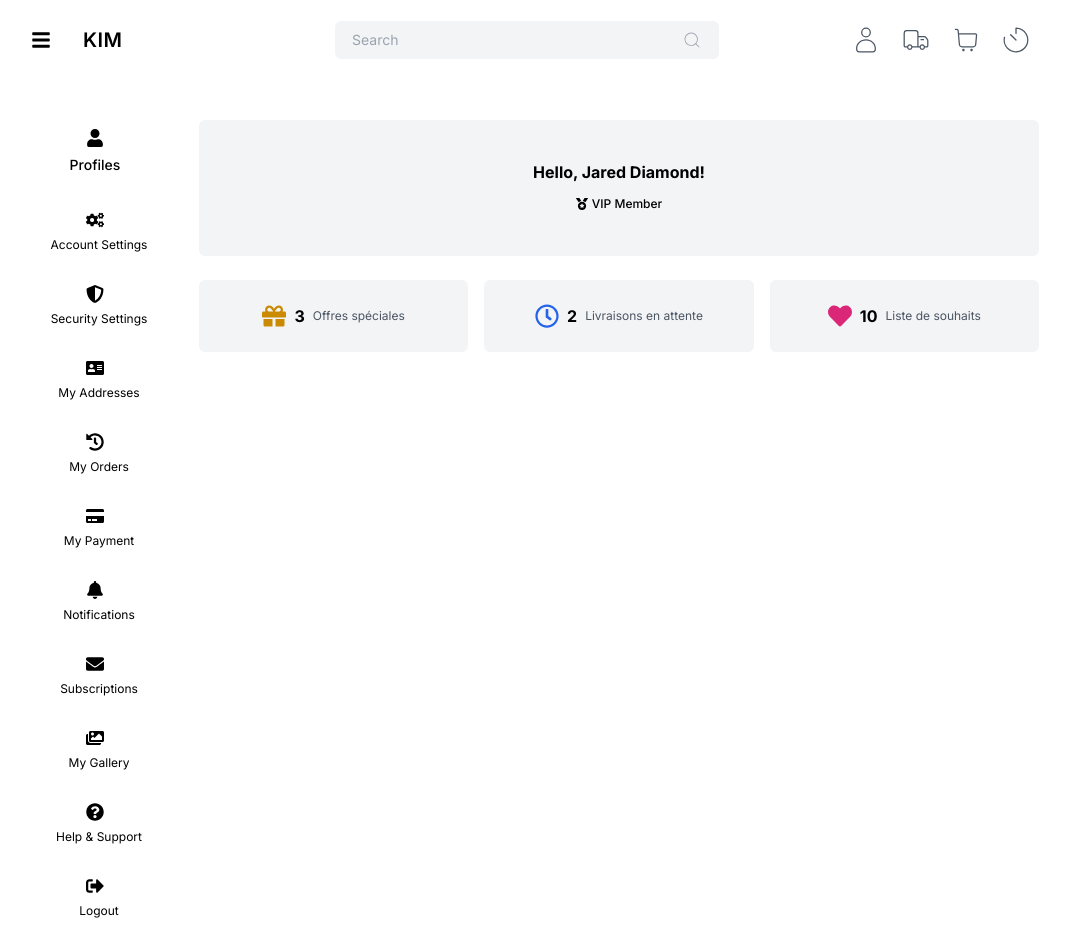
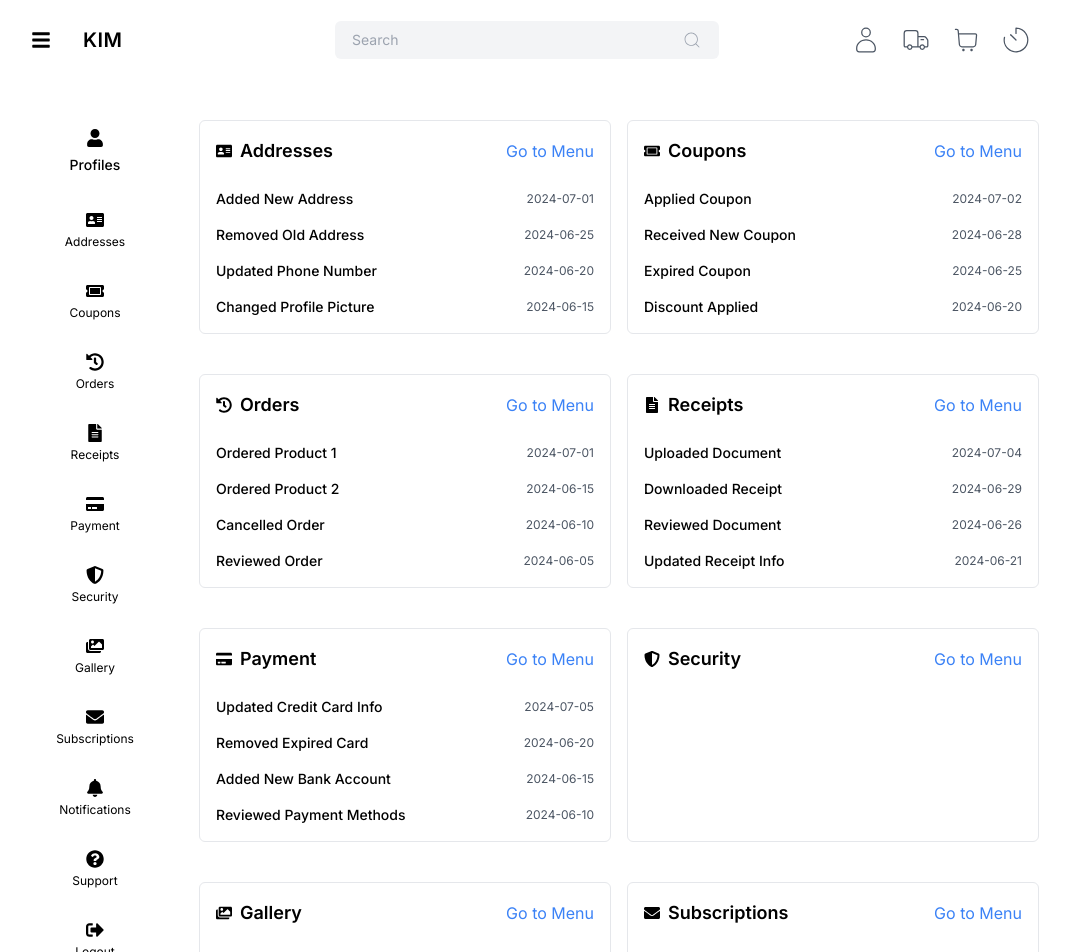
Before and after one commit to snrtn/ecommerce, a Next.js app in the folder ecommerce.front/: page /user in a window 1280 px wide. Shown: the top 952 px of the page, without its empty margins (113-1183 px from the left). Built offline with nearby package versions, Linux system fonts and the light colour scheme.

Commit message:
commit 20.07.2024

```diff
--- a/ecommerce.front/src/app/user/page.tsx
+++ b/ecommerce.front/src/app/user/page.tsx
@@ -28,7 +28,7 @@ const UserPage = () => {
       <div className="mt-10 h-full w-full md:w-5/6">
         {activeSection === "default" && (
           <section id="default">
-            <Default />
+            <Default setActiveSection={setActiveSection} />
           </section>
         )}
         {activeSection === "personal-info" && (
--- a/ecommerce.front/src/components/app/user/Default.tsx
+++ b/ecommerce.front/src/components/app/user/Default.tsx
@@ -1,69 +1,151 @@
 "use client";
 
 import React from "react";
-import Image from "next/image";
 import {
-  FaShoppingCart,
-  FaTruck,
-  FaHeart,
-  FaMedal,
-  FaGift,
-  FaRegClock,
+  FaAddressCard,
+  FaHistory,
+  FaImages,
+  FaCreditCard,
+  FaBell,
+  FaShieldAlt,
+  FaEnvelope,
+  FaQuestionCircle,
+  FaSignOutAlt,
+  FaTicketAlt,
+  FaFileAlt,
 } from "react-icons/fa";
 
-const Default: React.FC = () => {
+export interface RecentItem {
+  title: string;
+  date: string;
+}
+
+type DefaultProps = {
+  setActiveSection: (section: string) => void;
+};
+
+const Default: React.FC<DefaultProps> = ({ setActiveSection }) => {
   const userName = "Jared Diamond";
-  const userRank = "VIP Member"; // 유저 등급 예시 데이터
-  const recentPurchases = [
+  const userRank = "VIP Member";
+
+  const recentData: { [key: string]: RecentItem[] } = {
+    "personal-info": [
+      { title: "Added New Address", date: "2024-07-01" },
+      { title: "Removed Old Address", date: "2024-06-25" },
+      { title: "Updated Phone Number", date: "2024-06-20" },
+      { title: "Changed Profile Picture", date: "2024-06-15" },
+    ],
+    coupons: [
+      { title: "Applied Coupon", date: "2024-07-02" },
+      { title: "Received New Coupon", date: "2024-06-28" },
+      { title: "Expired Coupon", date: "2024-06-25" },
+      { title: "Discount Applied", date: "2024-06-20" },
+    ],
+    "order-history": [
+      { title: "Ordered Product 1", date: "2024-07-01" },
+      { title: "Ordered Product 2", date: "2024-06-15" },
+      { title: "Cancelled Order", date: "2024-06-10" },
+      { title: "Reviewed Order", date: "2024-06-05" },
+    ],
+    "documents-receipts": [
+      { title: "Uploaded Document", date: "2024-07-04" },
+      { title: "Downloaded Receipt", date: "2024-06-29" },
+      { title: "Reviewed Document", date: "2024-06-26" },
+      { title: "Updated Receipt Info", date: "2024-06-21" },
+    ],
+    "payment-info": [
+      { title: "Updated Credit Card Info", date: "2024-07-05" },
+      { title: "Removed Expired Card", date: "2024-06-20" },
+      { title: "Added New Bank Account", date: "2024-06-15" },
+      { title: "Reviewed Payment Methods", date: "2024-06-10" },
+    ],
+    notifications: [
+      { title: "New Promo Code", date: "2024-07-01" },
+      { title: "Sale Alert", date: "2024-06-25" },
+      { title: "App Update Available", date: "2024-06-20" },
+      { title: "New Feature Announcement", date: "2024-06-15" },
+    ],
+    subscriptions: [
+      { title: "Subscribed to Newsletter", date: "2024-07-02" },
+      { title: "Unsubscribed from Promotions", date: "2024-06-28" },
+      { title: "Renewed Subscription", date: "2024-06-25" },
+      { title: "Cancelled Subscription", date: "2024-06-20" },
+    ],
+    "reviews-ratings": [
+      { title: "Reviewed Product 1", date: "2024-07-03" },
+      { title: "Rated Product 2", date: "2024-06-29" },
+      { title: "Commented on Review", date: "2024-06-25" },
+      { title: "Updated Review", date: "2024-06-20" },
+    ],
+    "help-support": [
+      { title: "Contacted Support", date: "2024-07-07" },
+      { title: "Opened Ticket", date: "2024-06-26" },
+      { title: "Resolved Issue", date: "2024-06-20" },
+      { title: "Received Feedback", date: "2024-06-15" },
+    ],
+    logout: [
+      { title: "Logged Out", date: "2024-07-09" },
+      { title: "Logged In", date: "2024-06-30" },
+      { title: "Session Expired", date: "2024-06-25" },
+      { title: "Password Changed", date: "2024-06-20" },
+    ],
+  };
+
+  const items = [
+    { id: "personal-info", title: "Addresses", icon: <FaAddressCard /> },
+    { id: "coupons", title: "Coupons", icon: <FaTicketAlt /> },
+    { id: "order-history", title: "Orders", icon: <FaHistory /> },
     {
-      image:
-        "https://images.pexels.com/photos/22944590/pexels-photo-22944590.jpeg",
-      name: "Product 1",
-      date: "2024-07-01",
+      id: "documents-receipts",
+      title: "Receipts",
+      icon: <FaFileAlt />,
     },
+    { id: "payment-info", title: "Payment", icon: <FaCreditCard /> },
     {
-      image:
-        "https://images.pexels.com/photos/23172134/pexels-photo-23172134.jpeg",
-      name: "Product 2",
-      date: "2024-06-15",
+      id: "security-settings",
+      title: "Security",
+      icon: <FaShieldAlt />,
     },
+    { id: "reviews-ratings", title: "Gallery", icon: <FaImages /> },
+    { id: "subscriptions", title: "Subscriptions", icon: <FaEnvelope /> },
+    { id: "notifications", title: "Notifications", icon: <FaBell /> },
+    { id: "help-support", title: "Support", icon: <FaQuestionCircle /> },
+    { id: "logout", title: "Logout", icon: <FaSignOutAlt /> },
   ];
 
   return (
     <div className="min-h-[70vh] px-8 md:px-0">
-      <div className="mb-6 flex flex-col items-center justify-center rounded-md bg-gray-100 p-10">
-        <h1 className="text-md font-bold">Hello, {userName}!</h1>
-        <div className="mt-2">
-          <h2 className="flex items-center text-xl font-semibold">
-            <span className="inline-flex items-center rounded bg-gray-100 px-2 py-1 text-xs font-medium text-black">
-              <FaMedal className="mr-1" /> {userRank}
-            </span>
-          </h2>
-        </div>
-      </div>
-
-      <div className="mb-6 grid grid-cols-2 gap-4 md:grid-cols-3">
-        <div className="flex items-center justify-center rounded-md bg-gray-100 p-6">
-          <FaGift className="mr-2 text-2xl text-yellow-600" />
-          <div className="flex items-center gap-2">
-            <p className="text-md font-bold">3</p>
-            <p className="text-xs text-gray-600">Offres spéciales</p>
+      <div className="mb-6 grid grid-cols-1 gap-4 md:grid-cols-2">
+        {items.map((item) => (
+          <div
+            key={item.id}
+            className="mb-6 flex-1 gap-4 rounded-md border p-4"
+          >
+            <div className="items-left flex w-full flex-col">
+              <div className="flex items-center">
+                {item.icon}
+                <h2 className="ml-2 text-lg font-semibold">{item.title}</h2>
+                <button
+                  onClick={() => setActiveSection(item.id)}
+                  className="ml-auto text-blue-500"
+                >
+                  Go to Menu
+                </button>
+              </div>
+              <div className="mt-6 grid w-full gap-4 md:grid-cols-1">
+                {recentData[item.id]?.map((recentItem, index) => (
+                  <div
+                    key={index}
+                    className="flex w-full items-center justify-between gap-4"
+                  >
+                    <p className="text-sm font-medium">{recentItem.title}</p>
+                    <p className="text-xs text-gray-600">{recentItem.date}</p>
+                  </div>
+                ))}
+              </div>
+            </div>
           </div>
-        </div>
-        <div className="flex items-center justify-center rounded-md bg-gray-100 p-6">
-          <FaRegClock className="mr-2 text-2xl text-blue-600" />
-          <div className="flex items-center gap-2">
-            <p className="text-md font-bold">2</p>
-            <p className="text-xs text-gray-600">Livraisons en attente</p>
-          </div>
-        </div>
-        <div className="flex items-center justify-center rounded-md bg-gray-100 p-6">
-          <FaHeart className="mr-2 text-2xl text-pink-600" />
-          <div className="flex items-center gap-2">
-            <p className="text-md font-bold">10</p>
-            <p className="text-xs text-gray-600">Liste de souhaits</p>
-          </div>
-        </div>
+        ))}
       </div>
     </div>
   );
--- a/ecommerce.front/src/components/app/user/Sidebar.tsx
+++ b/ecommerce.front/src/components/app/user/Sidebar.tsx
@@ -8,13 +8,15 @@ import {
   FaImages,
   FaCreditCard,
   FaBell,
-  FaCogs,
   FaShieldAlt,
   FaEnvelope,
   FaQuestionCircle,
   FaSignOutAlt,
+  FaTicketAlt,
+  FaFileAlt,
 } from "react-icons/fa";
 import useMediaQuery from "@/hooks/useMediaQuery";
+import SidebarItem from "./SidebarItem";
 
 type SidebarProps = {
   setActiveSection: (section: string) => void;
@@ -27,10 +29,28 @@ const Sidebar: React.FC<SidebarProps> = ({
 }) => {
   const isMobile = useMediaQuery(768);
   const isVerySmallScreen = useMediaQuery(480);
-  const SideBaseBtn =
-    "w-full justify-center items-center flex-col text-sm p-3 rounded-md transition";
-  const SideActiveBtn = "bg-gray-100 font-medium";
-  const SideInactiveBtn = "text-black hover:bg-gray-100";
+
+  const items = [
+    { id: "personal-info", title: "Addresses", icon: <FaAddressCard /> },
+    { id: "coupons", title: "Coupons", icon: <FaTicketAlt /> },
+    { id: "order-history", title: "Orders", icon: <FaHistory /> },
+    {
+      id: "documents-receipts",
+      title: "Receipts",
+      icon: <FaFileAlt />,
+    },
+    { id: "payment-info", title: "Payment", icon: <FaCreditCard /> },
+    {
+      id: "security-settings",
+      title: "Security",
+      icon: <FaShieldAlt />,
+    },
+    { id: "reviews-ratings", title: "Gallery", icon: <FaImages /> },
+    { id: "subscriptions", title: "Subscriptions", icon: <FaEnvelope /> },
+    { id: "notifications", title: "Notifications", icon: <FaBell /> },
+    { id: "help-support", title: "Support", icon: <FaQuestionCircle /> },
+    { id: "logout", title: "Logout", icon: <FaSignOutAlt /> },
+  ];
 
   return (
     <div className="h-full w-full px-4 md:p-2">
@@ -44,138 +64,17 @@ const Sidebar: React.FC<SidebarProps> = ({
         </button>
       </div>
       <ul
-        className={`grid gap-2 ${isVerySmallScreen ? "grid-cols-2" : isMobile ? "grid-cols-4" : "md:grid-cols-1"}`}
+        className={`grid gap-2 ${isVerySmallScreen ? "grid-cols-2" : isMobile ? "grid-cols-4" : "md:grid-cols-1"} `}
       >
-        <li>
-          <button
-            onClick={() => setActiveSection("account-settings")}
-            className={`${SideBaseBtn} ${
-              activeSection === "account-settings"
-                ? SideActiveBtn
-                : !isMobile && SideInactiveBtn
-            }`}
-          >
-            <FaCogs className="mb-2 mr-2 inline-block text-lg" />
-            <p className="text-xs">Account Settings</p>
-          </button>
-        </li>
-        <li>
-          <button
-            onClick={() => setActiveSection("security-settings")}
-            className={`${SideBaseBtn} ${
-              activeSection === "security-settings"
-                ? SideActiveBtn
-                : !isMobile && SideInactiveBtn
-            }`}
-          >
-            <FaShieldAlt className="mb-2 mr-2 inline-block text-lg" />
-            <p className="text-xs">Security Settings</p>
-          </button>
-        </li>
-        <li>
-          <button
-            onClick={() => setActiveSection("personal-info")}
-            className={`${SideBaseBtn} ${
-              activeSection === "personal-info"
-                ? SideActiveBtn
-                : !isMobile && SideInactiveBtn
-            }`}
-          >
-            <FaAddressCard className="mb-2 mr-2 inline-block text-lg" />
-            <p className="text-xs">My Addresses</p>
-          </button>
-        </li>
-        <li>
-          <button
-            onClick={() => setActiveSection("order-history")}
-            className={`${SideBaseBtn} ${
-              activeSection === "order-history"
-                ? SideActiveBtn
-                : !isMobile && SideInactiveBtn
-            }`}
-          >
-            <FaHistory className="mb-2 mr-2 inline-block text-lg" />
-            <p className="text-xs">My Orders</p>
-          </button>
-        </li>
-        <li>
-          <button
-            onClick={() => setActiveSection("payment-info")}
-            className={`${SideBaseBtn} ${
-              activeSection === "payment-info"
-                ? SideActiveBtn
-                : !isMobile && SideInactiveBtn
-            }`}
-          >
-            <FaCreditCard className="mb-2 mr-2 inline-block text-lg" />
-            <p className="text-xs">My Payment</p>
-          </button>
-        </li>
-        <li>
-          <button
-            onClick={() => setActiveSection("notifications")}
-            className={`${SideBaseBtn} ${
-              activeSection === "notifications"
-                ? SideActiveBtn
-                : !isMobile && SideInactiveBtn
-            }`}
-          >
-            <FaBell className="mb-2 mr-2 inline-block text-lg" />
-            <p className="text-xs">Notifications</p>
-          </button>
-        </li>
-        <li>
-          <button
-            onClick={() => setActiveSection("subscriptions")}
-            className={`${SideBaseBtn} ${
-              activeSection === "subscriptions"
-                ? SideActiveBtn
-                : !isMobile && SideInactiveBtn
-            }`}
-          >
-            <FaEnvelope className="mb-2 mr-2 inline-block text-lg" />
-            <p className="text-xs">Subscriptions</p>
-          </button>
-        </li>
-        <li>
-          <button
-            onClick={() => setActiveSection("reviews-ratings")}
-            className={`${SideBaseBtn} ${
-              activeSection === "reviews-ratings"
-                ? SideActiveBtn
-                : !isMobile && SideInactiveBtn
-            }`}
-          >
-            <FaImages className="mb-2 mr-2 inline-block text-lg" />
-            <p className="text-xs">My Gallery</p>
-          </button>
-        </li>
-        <li>
-          <button
-            onClick={() => setActiveSection("help-support")}
-            className={`${SideBaseBtn} ${
-              activeSection === "help-support"
-                ? SideActiveBtn
-                : !isMobile && SideInactiveBtn
-            }`}
-          >
-            <FaQuestionCircle className="mb-2 mr-2 inline-block text-lg" />
-            <p className="text-xs">Help & Support</p>
-          </button>
-        </li>
-        <li>
-          <button
-            onClick={() => setActiveSection("logout")}
-            className={`${SideBaseBtn} ${
-              activeSection === "logout"
-                ? SideActiveBtn
-                : !isMobile && SideInactiveBtn
-            }`}
-          >
-            <FaSignOutAlt className="mb-2 mr-2 inline-block text-lg" />
-            <p className="text-xs">Logout</p>
-          </button>
-        </li>
+        {items.map((item) => (
+          <SidebarItem
+            key={item.id}
+            title={item.title}
+            icon={item.icon}
+            isActive={activeSection === item.id}
+            onClick={() => setActiveSection(item.id)}
+          />
+        ))}
       </ul>
     </div>
   );
--- /dev/null
+++ b/ecommerce.front/src/components/app/user/SidebarItem.tsx
@@ -0,0 +1,34 @@
+import React from "react";
+
+type SidebarItemProps = {
+  title: string;
+  icon: React.ReactNode;
+  isActive: boolean;
+  onClick: () => void;
+};
+
+const SidebarItem: React.FC<SidebarItemProps> = ({
+  title,
+  icon,
+  isActive,
+  onClick,
+}) => {
+  const SideBaseBtn =
+    "w-full justify-center items-center flex-col text-sm p-3 rounded-md transition";
+  const SideActiveBtn = "bg-gray-100 font-medium";
+  const SideInactiveBtn = "text-black hover:bg-gray-100";
+
+  return (
+    <li>
+      <button
+        onClick={onClick}
+        className={`${SideBaseBtn} ${isActive ? SideActiveBtn : SideInactiveBtn} pr-5`}
+      >
+        <span className="inline-block text-lg">{icon}</span>
+        <p className="text-xs">{title}</p>
+      </button>
+    </li>
+  );
+};
+
+export default SidebarItem;
--- a/ecommerce.front/src/components/navigations/NavSearchBar.tsx
+++ b/ecommerce.front/src/components/navigations/NavSearchBar.tsx
@@ -135,7 +135,7 @@ const NavSearchBar = () => {
             className={navSearchBar.clearButton}
             onClick={handleClear}
           >
-            <RiDeleteBack2Fill className="mr-2 text-xl text-black md:mr-0" />
+            <RiDeleteBack2Fill className="mr-2 text-xl text-black md:mr-4" />
           </button>
         )}
         <button className={navSearchBar.searchButton}>
```
